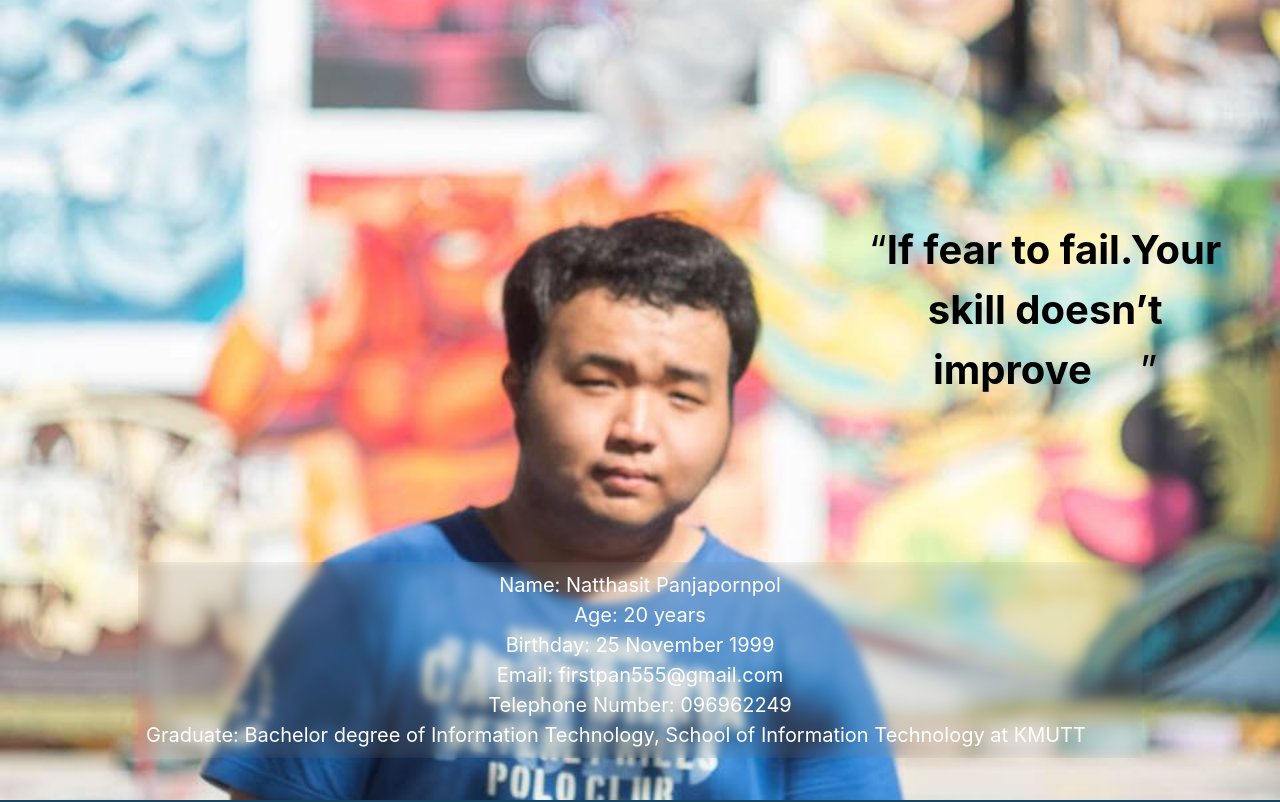
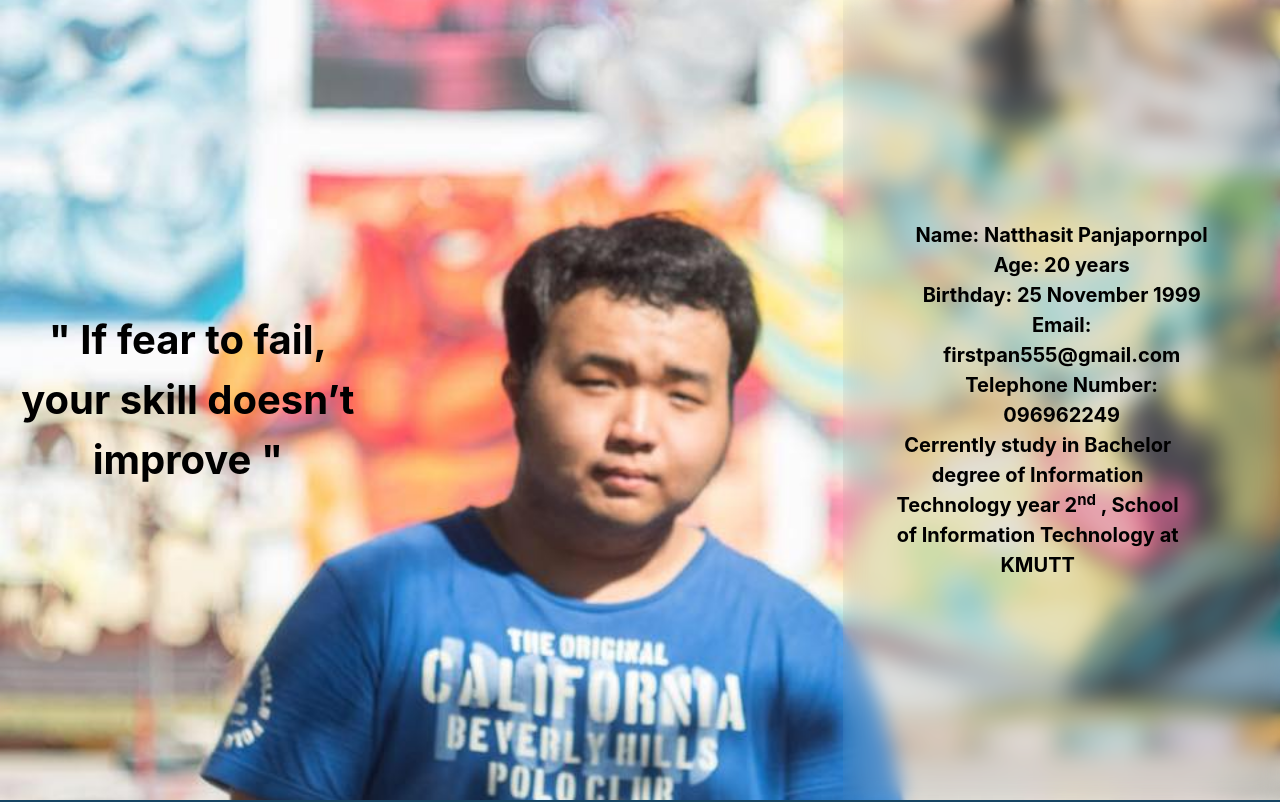
Before and after one commit to First-unknow/PortFolio, a React (Create React App) app: page / in a window 1280 px wide. Shown: the top 802 px of the page. Built offline with nearby package versions, Linux system fonts and the light colour scheme.

Commit message:
[UPDATE]Change UI in Profile

```diff
--- a/src/components/Profile/index.js
+++ b/src/components/Profile/index.js
@@ -10,7 +10,7 @@ import Box from '../Core/Box.js'
 
 const Link = styled.a`
   /* color:black; */
-  color:#FFFFFF;
+  color:#000000;
   &:hover{
     color:gray;
     text-decoration:none;
@@ -18,32 +18,35 @@ const Link = styled.a`
 `
 
 const Div = styled.div`
-  color:#FFFFFF;
+  color:#000000;
+  font-weight:bold;
   width:auto;
-  height:50vh;
+  height: 100%;
   font-size: 20px;
+  @media (max-width:991px) {
+    height: auto;
+  }
   @media (max-width:768px) {
-    font-size: 16px;
+    font-size: 14px;
   }
 `
 
-const Qoute = styled.q`
+const Qoute = styled.span`
   font-size: 40px;
   @media (max-width:768px) {
-    font-size: 30px;
+    font-size: 25px;
   }
   @media (max-width:360px) {
     font-size: 25px;
   }
 `
 
-const QouteDiv = styled.div`
-  height:50vh;
-`
-
 const BlackDrop = styled.div`
-  margin-top:6em;
-  backdrop-filter: blur(5px) contrast(.8);
+  height: 100%;
+  backdrop-filter: blur(10px) contrast(.8);
+  @media (max-width:991px) {
+    height: auto;
+  }
 `
 
 export default class Index extends Component {
@@ -51,19 +54,20 @@ export default class Index extends Component {
     return (
       <Box background="url(/images/profile.jpg); background-repeat:no-repeat; background-size:cover; background-position:center;">
         <div className="row">
-          <QouteDiv className="justify-content-center text-center justify-content-lg-end align-items-center align-items-lg-end row w-100">
-            <Qoute className="col-12 col-lg-4 mt-2 mt-lg-0 pr-0 pr-lg-5"><b className="text-center pr-5">If fear to fail.Your skill doesn’t improve</b></Qoute>
-          </QouteDiv>
-          <Div className="col-12 text-center d-flex justify-content-center align-items-center">
-            <BlackDrop className="flex-column p-2">
-              Name: Natthasit Panjapornpol <br />
-              Age: 20 years <br />
-              Birthday: 25 November 1999 <br />
-              Email: <Link href="mailto:firstpan555@gmail.com">firstpan555@gmail.com</Link> <br />
-              Telephone Number: <Link href="tel://0969622249">096962249</Link> <br />
-              <div className="pr-0 pr-md-5 pl-0 pl-md-0">Graduate: Bachelor degree of Information Technology, School of Information Technology at KMUTT</div>
-            </BlackDrop>
-          </Div>
+          <div className="justify-content-center text-center justify-content-lg-between align-items-lg-center row w-100">
+            <Qoute className="col-12 col-lg-4 mt-2 mt-lg-0 ml-3 mr-3 pr-2 pr-lg-5 d-flex align-items-center"><b className="text-center pr-2 pl-2">" If fear to fail,  your skill doesn’t improve "</b></Qoute>
+            <Div className="col-12 col-lg-4 p-0 d-flex align-items-end ">
+              <BlackDrop className="flex-column text-center p-3 p-lg-5 d-flex justify-content-center align-items-lg-center">
+                Name: Natthasit Panjapornpol <br />
+                Age: 20 years <br />
+                Birthday: 25 November 1999 <br />
+                Email: <Link href="mailto:firstpan555@gmail.com">firstpan555@gmail.com</Link>
+                Telephone Number: <Link href="tel://0969622249">096962249</Link>
+                <div className="pr-0 pr-md-5 pl-0 pl-md-0">Cerrently study in Bachelor degree of Information Technology year 2<sup>nd</sup> , School of Information Technology at KMUTT</div>
+              </BlackDrop>
+            </Div>
+          </div>
+
         </div>
 
       </Box>
```
